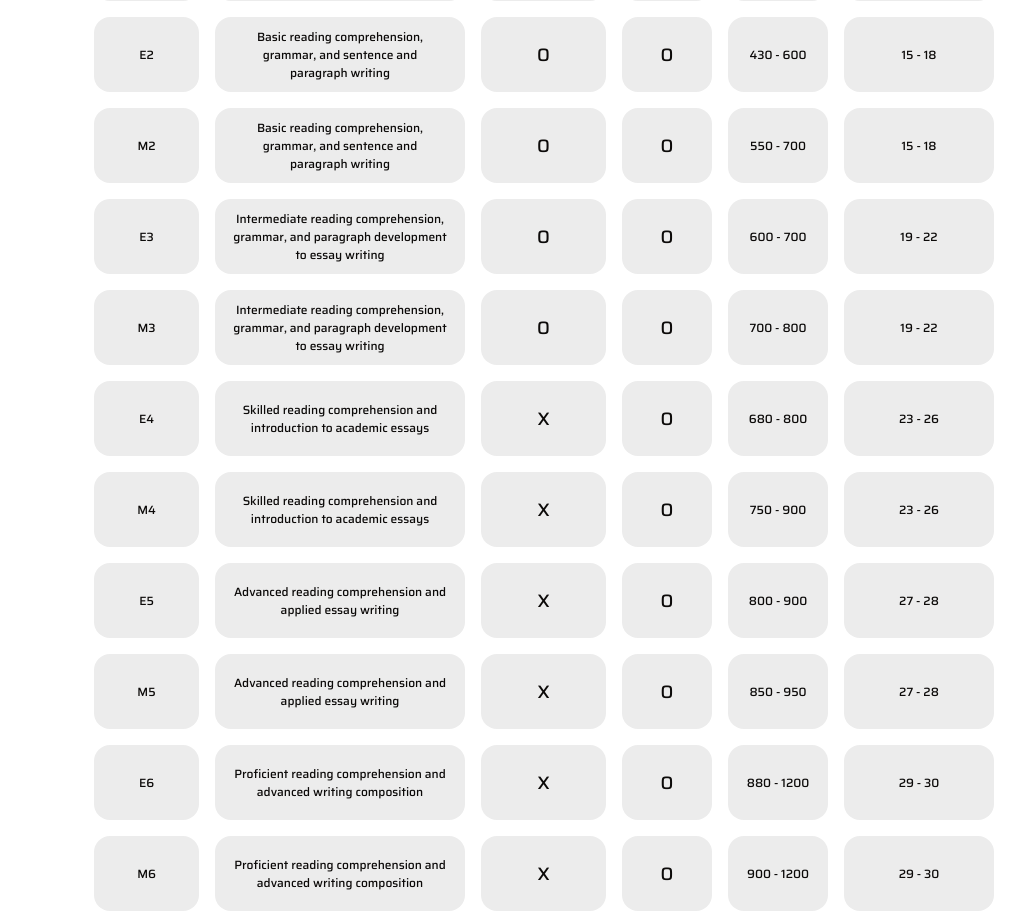
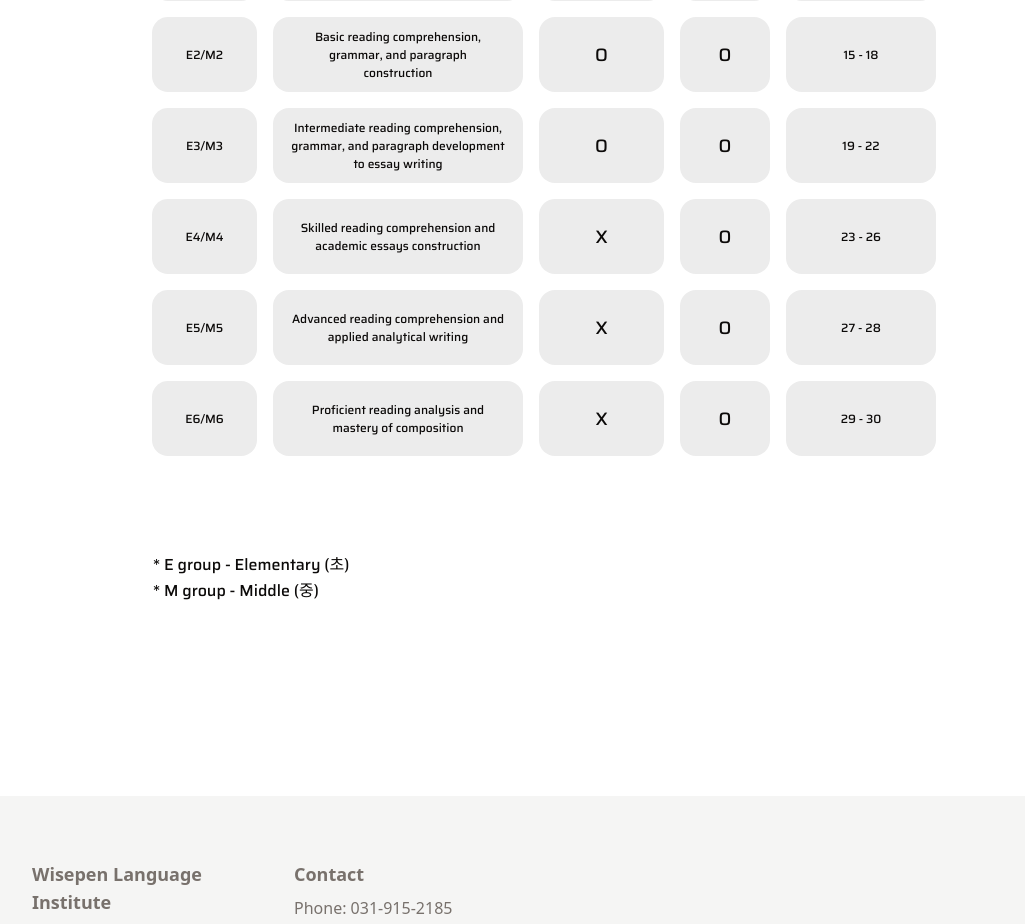
Before and after one commit to callmedukey/wisepen, a Next.js app: page /curriculum in a window 1280 px wide. Shown: the part 4117-5041 px from the top of the page, without its empty margins (96-1121 px from the left). Built offline with nearby package versions, Linux system fonts and the light colour scheme; a web font is replaced by a local one.

Commit message:
table fix

```diff
--- a/app/curriculum/page.tsx
+++ b/app/curriculum/page.tsx
@@ -191,9 +191,7 @@ const page = () => {
                 <th className="bg-primary text-white h-[75px] w-[90px] flex items-center justify-center rounded-2xl">
                   Novel
                 </th>
-                <th className="bg-primary text-white h-[75px] w-[100px] flex items-center justify-center rounded-2xl">
-                  Lexile
-                </th>
+
                 <th className="bg-primary text-white h-[75px] w-[150px] flex items-center justify-center rounded-2xl">
                   placement score (out of 30)
                 </th>
@@ -202,35 +200,12 @@ const page = () => {
             <tbody className="">
               <tr className="flex gap-4 text-center text-[12px]">
                 <td className="bg-[--primary-gray] h-[75px] w-[105px] flex items-center justify-center rounded-2xl font-medium mt-4">
-                  E1
+                  E1/M1
                 </td>
                 <td className="bg-[--primary-gray] h-[75px] w-[250px] flex items-center justify-center rounded-2xl font-medium mt-4">
                   <span className="max-w-[180px]">
-                    Introduction to reading comprehension/ grammar and sentence
+                    Introduction to reading comprehension, grammar and basic sentence
                     writing
-                  </span>
-                </td>
-                <td className="bg-[--primary-gray] h-[75px] w-[125px] flex items-center justify-center rounded-2xl font-medium mt-4 text-lg">
-                  O
-                </td>
-                <td className="bg-[--primary-gray] h-[75px] w-[90px] flex items-center justify-center rounded-2xl font-medium mt-4 text-lg">
-                  X
-                </td>
-                <td className="bg-[--primary-gray] h-[75px] w-[100px] flex items-center justify-center rounded-2xl font-medium mt-4 text-lg">
-                  N/A
-                </td>
-                <td className="bg-[--primary-gray] h-[75px] w-[150px] flex items-center justify-center rounded-2xl font-medium mt-4">
-                  11 - 14
-                </td>
-              </tr>
-              <tr className="flex gap-4 text-center text-[12px]">
-                <td className="bg-[--primary-gray] h-[75px] w-[105px] flex items-center justify-center rounded-2xl font-medium mt-4">
-                  E2
-                </td>
-                <td className="bg-[--primary-gray] h-[75px] w-[250px] flex items-center justify-center rounded-2xl font-medium mt-4">
-                  <span className="max-w-[180px]">
-                    Basic reading comprehension, grammar, and sentence and
-                    paragraph writing
                   </span>
                 </td>
                 <td className="bg-[--primary-gray] h-[75px] w-[125px] flex items-center justify-center rounded-2xl font-medium mt-4 text-lg">
@@ -239,21 +214,18 @@ const page = () => {
                 <td className="bg-[--primary-gray] h-[75px] w-[90px] flex items-center justify-center rounded-2xl font-medium mt-4 text-lg">
                   O
                 </td>
-                <td className="bg-[--primary-gray] h-[75px] w-[100px] flex items-center justify-center rounded-2xl font-medium mt-4">
-                  430 - 600
-                </td>
+
                 <td className="bg-[--primary-gray] h-[75px] w-[150px] flex items-center justify-center rounded-2xl font-medium mt-4">
-                  15 - 18
+                  11 - 14
                 </td>
               </tr>
               <tr className="flex gap-4 text-center text-[12px]">
                 <td className="bg-[--primary-gray] h-[75px] w-[105px] flex items-center justify-center rounded-2xl font-medium mt-4">
-                  M2
+                  E2/M2
                 </td>
                 <td className="bg-[--primary-gray] h-[75px] w-[250px] flex items-center justify-center rounded-2xl font-medium mt-4">
                   <span className="max-w-[180px]">
-                    Basic reading comprehension, grammar, and sentence and
-                    paragraph writing
+                    Basic reading comprehension, grammar, and paragraph construction
                   </span>
                 </td>
                 <td className="bg-[--primary-gray] h-[75px] w-[125px] flex items-center justify-center rounded-2xl font-medium mt-4 text-lg">
@@ -262,16 +234,13 @@ const page = () => {
                 <td className="bg-[--primary-gray] h-[75px] w-[90px] flex items-center justify-center rounded-2xl font-medium mt-4 text-lg">
                   O
                 </td>
-                <td className="bg-[--primary-gray] h-[75px] w-[100px] flex items-center justify-center rounded-2xl font-medium mt-4">
-                  550 - 700
-                </td>
                 <td className="bg-[--primary-gray] h-[75px] w-[150px] flex items-center justify-center rounded-2xl font-medium mt-4">
                   15 - 18
                 </td>
               </tr>
               <tr className="flex gap-4 text-center text-[12px]">
                 <td className="bg-[--primary-gray] h-[75px] w-[105px] flex items-center justify-center rounded-2xl font-medium mt-4">
-                  E3
+                  E3/M3
                 </td>
                 <td className="bg-[--primary-gray] h-[75px] w-[250px] flex items-center justify-center rounded-2xl font-medium mt-4">
                   <span className="max-w-[220px]">
@@ -285,44 +254,18 @@ const page = () => {
                 <td className="bg-[--primary-gray] h-[75px] w-[90px] flex items-center justify-center rounded-2xl font-medium mt-4 text-lg">
                   O
                 </td>
-                <td className="bg-[--primary-gray] h-[75px] w-[100px] flex items-center justify-center rounded-2xl font-medium mt-4">
-                  600 - 700
-                </td>
                 <td className="bg-[--primary-gray] h-[75px] w-[150px] flex items-center justify-center rounded-2xl font-medium mt-4">
                   19 - 22
                 </td>
               </tr>
               <tr className="flex gap-4 text-center text-[12px]">
                 <td className="bg-[--primary-gray] h-[75px] w-[105px] flex items-center justify-center rounded-2xl font-medium mt-4">
-                  M3
+                  E4/M4
                 </td>
                 <td className="bg-[--primary-gray] h-[75px] w-[250px] flex items-center justify-center rounded-2xl font-medium mt-4">
                   <span className="max-w-[220px]">
-                    Intermediate reading comprehension, grammar, and paragraph
-                    development to essay writing
-                  </span>
-                </td>
-                <td className="bg-[--primary-gray] h-[75px] w-[125px] flex items-center justify-center rounded-2xl font-medium mt-4 text-lg">
-                  O
-                </td>
-                <td className="bg-[--primary-gray] h-[75px] w-[90px] flex items-center justify-center rounded-2xl font-medium mt-4 text-lg">
-                  O
-                </td>
-                <td className="bg-[--primary-gray] h-[75px] w-[100px] flex items-center justify-center rounded-2xl font-medium mt-4">
-                  700 - 800
-                </td>
-                <td className="bg-[--primary-gray] h-[75px] w-[150px] flex items-center justify-center rounded-2xl font-medium mt-4">
-                  19 - 22
-                </td>
-              </tr>
-              <tr className="flex gap-4 text-center text-[12px]">
-                <td className="bg-[--primary-gray] h-[75px] w-[105px] flex items-center justify-center rounded-2xl font-medium mt-4">
-                  E4
-                </td>
-                <td className="bg-[--primary-gray] h-[75px] w-[250px] flex items-center justify-center rounded-2xl font-medium mt-4">
-                  <span className="max-w-[220px]">
-                    Skilled reading comprehension and introduction to academic
-                    essays
+                    Skilled reading comprehension and academic essays
+                    construction
                   </span>
                 </td>
                 <td className="bg-[--primary-gray] h-[75px] w-[125px] flex items-center justify-center rounded-2xl font-medium mt-4 text-lg">
@@ -331,21 +274,17 @@ const page = () => {
                 <td className="bg-[--primary-gray] h-[75px] w-[90px] flex items-center justify-center rounded-2xl font-medium mt-4 text-lg">
                   O
                 </td>
-                <td className="bg-[--primary-gray] h-[75px] w-[100px] flex items-center justify-center rounded-2xl font-medium mt-4">
-                  680 - 800
-                </td>
                 <td className="bg-[--primary-gray] h-[75px] w-[150px] flex items-center justify-center rounded-2xl font-medium mt-4">
                   23 - 26
                 </td>
               </tr>
-              <tr className="flex gap-4 text-center text-[12px]">
+                <tr className="flex gap-4 text-center text-[12px]">
                 <td className="bg-[--primary-gray] h-[75px] w-[105px] flex items-center justify-center rounded-2xl font-medium mt-4">
-                  M4
+                  E5/M5
                 </td>
                 <td className="bg-[--primary-gray] h-[75px] w-[250px] flex items-center justify-center rounded-2xl font-medium mt-4">
                   <span className="max-w-[220px]">
-                    Skilled reading comprehension and introduction to academic
-                    essays
+                    Advanced reading comprehension and applied analytical writing
                   </span>
                 </td>
                 <td className="bg-[--primary-gray] h-[75px] w-[125px] flex items-center justify-center rounded-2xl font-medium mt-4 text-lg">
@@ -354,64 +293,17 @@ const page = () => {
                 <td className="bg-[--primary-gray] h-[75px] w-[90px] flex items-center justify-center rounded-2xl font-medium mt-4 text-lg">
                   O
                 </td>
-                <td className="bg-[--primary-gray] h-[75px] w-[100px] flex items-center justify-center rounded-2xl font-medium mt-4">
-                  750 - 900
-                </td>
-                <td className="bg-[--primary-gray] h-[75px] w-[150px] flex items-center justify-center rounded-2xl font-medium mt-4">
-                  23 - 26
-                </td>
-              </tr>
-              <tr className="flex gap-4 text-center text-[12px]">
-                <td className="bg-[--primary-gray] h-[75px] w-[105px] flex items-center justify-center rounded-2xl font-medium mt-4">
-                  E5
-                </td>
-                <td className="bg-[--primary-gray] h-[75px] w-[250px] flex items-center justify-center rounded-2xl font-medium mt-4">
-                  <span className="max-w-[220px]">
-                    Advanced reading comprehension and applied essay writing
-                  </span>
-                </td>
-                <td className="bg-[--primary-gray] h-[75px] w-[125px] flex items-center justify-center rounded-2xl font-medium mt-4 text-lg">
-                  X
-                </td>
-                <td className="bg-[--primary-gray] h-[75px] w-[90px] flex items-center justify-center rounded-2xl font-medium mt-4 text-lg">
-                  O
-                </td>
-                <td className="bg-[--primary-gray] h-[75px] w-[100px] flex items-center justify-center rounded-2xl font-medium mt-4">
-                  800 - 900
-                </td>
                 <td className="bg-[--primary-gray] h-[75px] w-[150px] flex items-center justify-center rounded-2xl font-medium mt-4">
                   27 - 28
                 </td>
               </tr>
               <tr className="flex gap-4 text-center text-[12px]">
                 <td className="bg-[--primary-gray] h-[75px] w-[105px] flex items-center justify-center rounded-2xl font-medium mt-4">
-                  M5
+                  E6/M6
                 </td>
                 <td className="bg-[--primary-gray] h-[75px] w-[250px] flex items-center justify-center rounded-2xl font-medium mt-4">
                   <span className="max-w-[220px]">
-                    Advanced reading comprehension and applied essay writing
-                  </span>
-                </td>
-                <td className="bg-[--primary-gray] h-[75px] w-[125px] flex items-center justify-center rounded-2xl font-medium mt-4 text-lg">
-                  X
-                </td>
-                <td className="bg-[--primary-gray] h-[75px] w-[90px] flex items-center justify-center rounded-2xl font-medium mt-4 text-lg">
-                  O
-                </td>
-                <td className="bg-[--primary-gray] h-[75px] w-[100px] flex items-center justify-center rounded-2xl font-medium mt-4">
-                  850 - 950
-                </td>
-                <td className="bg-[--primary-gray] h-[75px] w-[150px] flex items-center justify-center rounded-2xl font-medium mt-4">
-                  27 - 28
-                </td>
-              </tr>
-              <tr className="flex gap-4 text-center text-[12px]">
-                <td className="bg-[--primary-gray] h-[75px] w-[105px] flex items-center justify-center rounded-2xl font-medium mt-4">
-                  E6
-                </td>
-                <td className="bg-[--primary-gray] h-[75px] w-[250px] flex items-center justify-center rounded-2xl font-medium mt-4">
-                  <span className="max-w-[220px]">
-                    Proficient reading comprehension and advanced writing
+                    Proficient reading analysis and mastery of
                     composition
                   </span>
                 </td>
@@ -420,32 +312,6 @@ const page = () => {
                 </td>
                 <td className="bg-[--primary-gray] h-[75px] w-[90px] flex items-center justify-center rounded-2xl font-medium mt-4 text-lg">
                   O
-                </td>
-                <td className="bg-[--primary-gray] h-[75px] w-[100px] flex items-center justify-center rounded-2xl font-medium mt-4">
-                  880 - 1200
-                </td>
-                <td className="bg-[--primary-gray] h-[75px] w-[150px] flex items-center justify-center rounded-2xl font-medium mt-4">
-                  29 - 30
-                </td>
-              </tr>
-              <tr className="flex gap-4 text-center text-[12px]">
-                <td className="bg-[--primary-gray] h-[75px] w-[105px] flex items-center justify-center rounded-2xl font-medium mt-4">
-                  M6
-                </td>
-                <td className="bg-[--primary-gray] h-[75px] w-[250px] flex items-center justify-center rounded-2xl font-medium mt-4">
-                  <span className="max-w-[220px]">
-                    Proficient reading comprehension and advanced writing
-                    composition
-                  </span>
-                </td>
-                <td className="bg-[--primary-gray] h-[75px] w-[125px] flex items-center justify-center rounded-2xl font-medium mt-4 text-lg">
-                  X
-                </td>
-                <td className="bg-[--primary-gray] h-[75px] w-[90px] flex items-center justify-center rounded-2xl font-medium mt-4 text-lg">
-                  O
-                </td>
-                <td className="bg-[--primary-gray] h-[75px] w-[100px] flex items-center justify-center rounded-2xl font-medium mt-4">
-                  900 - 1200
                 </td>
                 <td className="bg-[--primary-gray] h-[75px] w-[150px] flex items-center justify-center rounded-2xl font-medium mt-4">
                   29 - 30
```
